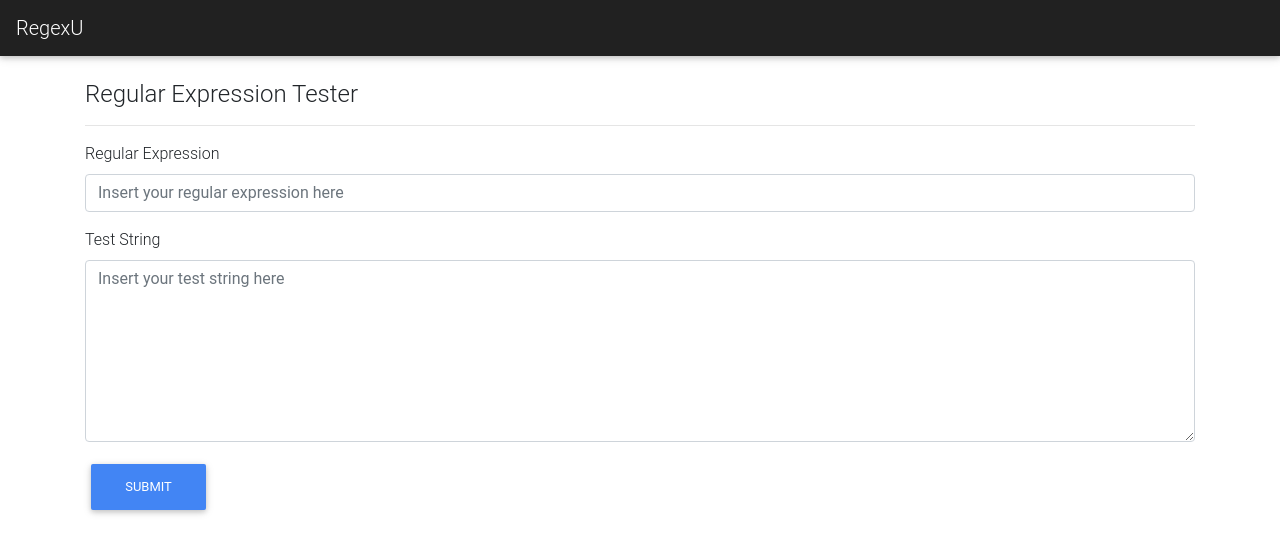
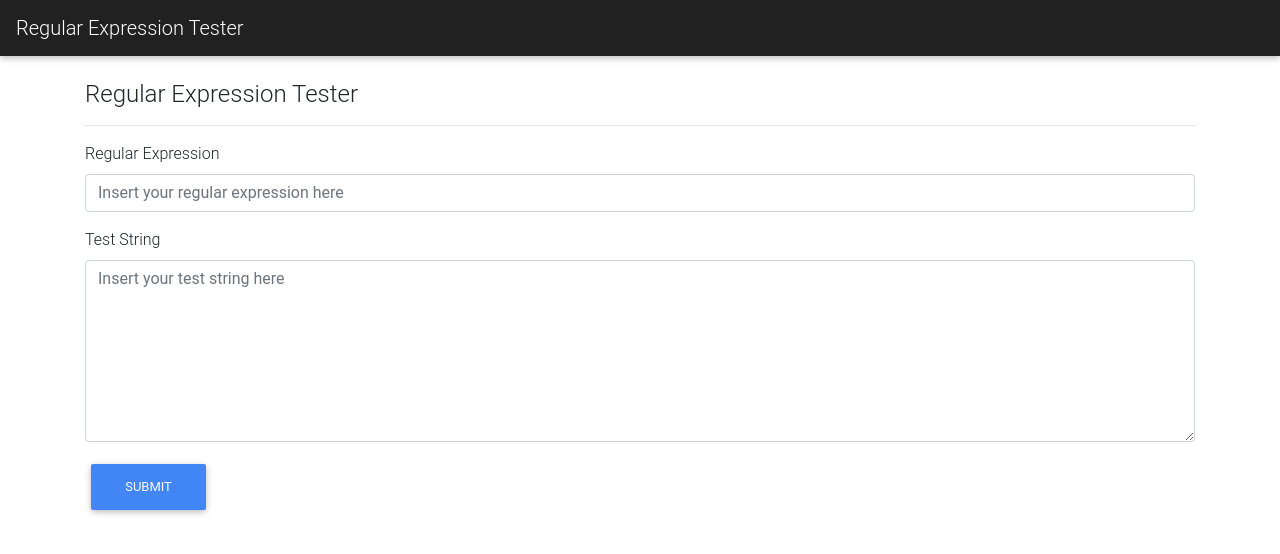
Before and after one commit to MhmdHourani/Regex-Query-Tool, a plain HTML site: page templates/index.html in a window 1280 px wide. Drawn offline with nearby package versions, Linux system fonts and the light colour scheme.

Commit message:
fix some problem

```diff
--- a/templates/index.html
+++ b/templates/index.html
@@ -15,7 +15,7 @@
 	</head>
 	<body>
 		<nav class="navbar navbar-dark bg-dark">
-			<a class="navbar-brand" href="/">RegexU</a>
+			<a class="navbar-brand" href="/">Regular Expression Tester</a>
 		</nav>
 		<div class="container py-4">
 			<form method="POST" action="/result">
```
